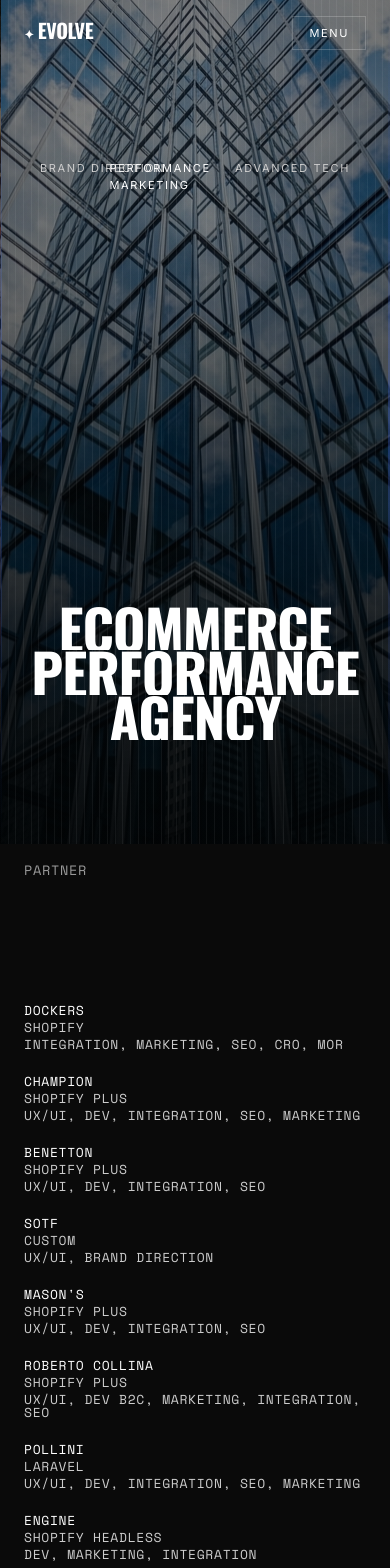
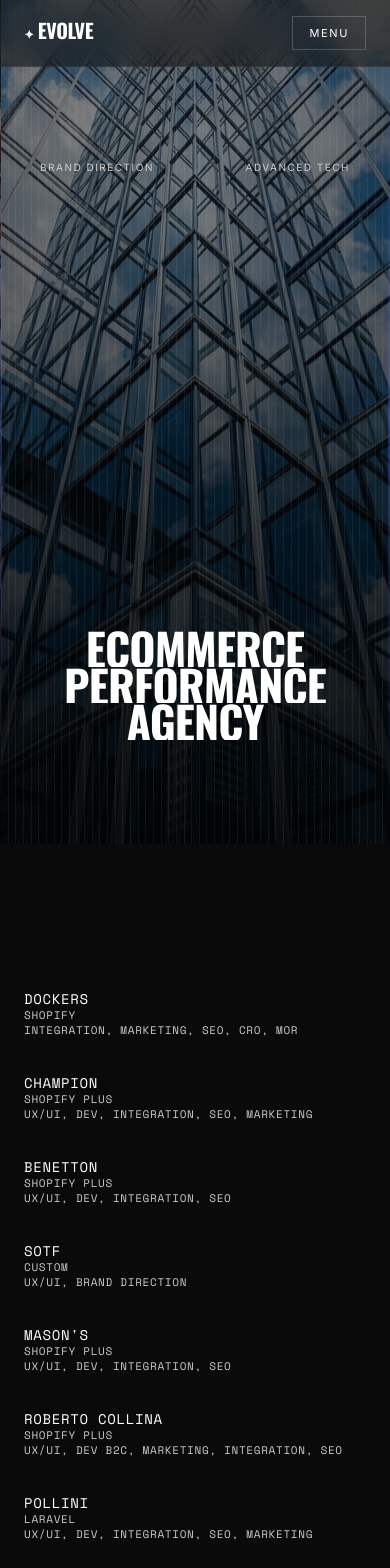
Before and after one commit to mattered-digital/Mattereddigital, a Next.js app: page / in a window 390 px wide. Shown: the top 1568 px of the page. Built offline with nearby package versions, Linux system fonts and the light colour scheme.

Commit message:
refactor: optimize responsive layout, typography, and UI components for improved mobile readability and navigation styling

```diff
--- a/app/globals.css
+++ b/app/globals.css
@@ -172,7 +172,7 @@
   }
 
   .hero-categories {
-    @apply relative z-20 flex w-full justify-between pt-8 px-4 text-[11px] uppercase tracking-label;
+    @apply relative z-20 flex w-full justify-between pt-8 px-4 text-[10px] sm:text-[11px] uppercase tracking-label;
   }
 
   .hero-categories .hero-cat {
@@ -180,7 +180,7 @@
   }
 
   .hero-categories .hero-cat:nth-child(2) {
-    @apply absolute left-1/2 -translate-x-1/2 text-white;
+    @apply absolute left-1/2 -translate-x-1/2 text-white hidden sm:block;
   }
 
   .hero-heading-wrap {
@@ -188,7 +188,7 @@
   }
 
   .hero-heading {
-    @apply text-hero leading-[0.8] w-full flex flex-col items-center justify-center text-white;
-    font-size: clamp(3.5rem, 8vw, 9.5rem);
+    @apply text-hero leading-[0.82] w-full flex flex-col items-center justify-center text-white;
+    font-size: clamp(2.8rem, 10vw, 9.5rem);
   }
 }
--- a/components/AgencyStatement.tsx
+++ b/components/AgencyStatement.tsx
@@ -81,12 +81,12 @@
       {/* Top large statement */}
       <div className="mx-auto w-full lg:max-w-[95%] lg:mx-0">
         <h2 className="agency-heading font-sans text-[28px] md:text-[38px] lg:text-[44px] font-medium leading-[1.1] tracking-tight md:tracking-[-0.02em] text-white">
-          We are an eCommerce agency. Not just execution, not isolated services. We provide brand direction, advanced tech, performance marketing and system integration as one connected approach. An end-to-end ecosystem designed to scale, perform and integrate seamlessly with existing platforms.
+          We are an eCommerce agency providing brand direction, advanced tech, and performance marketing. A connected ecosystem designed to scale seamlessly.
         </h2>
       </div>
 
       {/* Grid below */}
-      <div className="mt-20 md:mt-32 grid grid-cols-1 md:grid-cols-2 lg:grid-cols-6 gap-x-[2vw] gap-y-12">
+      <div className="mt-12 md:mt-32 grid grid-cols-1 md:grid-cols-2 lg:grid-cols-6 gap-x-[2vw] gap-y-6 md:gap-y-12">
 
         {/* The 4 grey boxes */}
         {serviceBlocks.map((block, i) => (
@@ -98,7 +98,7 @@
                 </p>
               )}
             </div>
-            <div className="bg-[#141414] h-[280px] md:h-[360px] w-full p-5 flex flex-col justify-between">
+            <div className="bg-[#141414] h-[180px] md:h-[360px] w-full p-5 flex flex-col justify-between">
               <h3 className="font-sans text-white text-[14px] leading-[1.2] font-medium whitespace-pre-line tracking-tight">
                 {block.title}
               </h3>
@@ -115,19 +115,13 @@
           </div>
           <div className="space-y-6 lg:space-y-8 pt-1">
             <p className="agency-paragraph font-sans text-gray-400 text-[13.5px] md:text-[14px] leading-[1.5] tracking-[-0.01em]">
-              Every eCommerce is already in motion. Processes, people, numbers,
-              decisions. Our job isn&apos;t to sit on top of it. It&apos;s to step inside.
+              Every eCommerce is in motion. We don&apos;t sit on top of it; we step inside.
             </p>
             <p className="agency-paragraph font-sans text-gray-400 text-[13.5px] md:text-[14px] leading-[1.5] tracking-[-0.01em]">
-              We work alongside teams, read the business, identify where energy is being
-              lost and where it needs to be amplified. We don&apos;t operate in silos: design,
-              technology and marketing move together, because that&apos;s how growth
-              becomes sustainable.
+              We identify lost energy and amplify growth. Design, tech, and marketing moving together—because that&apos;s how growth becomes sustainable.
             </p>
             <p className="agency-paragraph font-sans text-white text-[13.5px] md:text-[14px] leading-[1.5] tracking-[-0.01em]">
-              With in-house teams collaborating in real time, we reduce friction, align
-              decisions and turn complexity into structure. We don&apos;t add noise. We bring
-              direction.
+              We reduce friction, align decisions, and turn complexity into structure. We don&apos;t add noise. We bring direction.
             </p>
           </div>
         </div>
--- a/components/Nav.tsx
+++ b/components/Nav.tsx
@@ -59,7 +59,7 @@
   };
 
   return (
-    <header className="fixed inset-x-0 top-0 z-[110] px-6 py-4 md:px-10 lg:px-16">
+    <header className="fixed inset-x-0 top-0 z-[110] px-6 py-4 md:px-10 lg:px-16 bg-black/50 backdrop-blur-lg border-b border-white/5">
       <nav className="relative">
         {/* Main bar */}
         <div className="flex items-start justify-between text-sm">
@@ -80,8 +80,8 @@
           </div>
 
           {/* Right zone */}
-          <div className="flex items-start gap-6">
-            <div className="hidden text-right text-[11px] leading-relaxed text-gray-light md:block">
+          <div className="flex items-start gap-4 md:gap-6">
+            <div className="hidden text-right text-[11px] leading-relaxed text-gray-light xl:block">
               <p>hello@madeinevolve.com</p>
               <p>Modena, EST 2008©</p>
             </div>
--- a/components/ProjectTable.tsx
+++ b/components/ProjectTable.tsx
@@ -107,13 +107,13 @@
     <section ref={sectionRef} id="projects" className="relative min-h-screen py-0">
       {/* Header row */}
       <div className="section-shell relative z-20 py-4 md:py-8">
-        <div className="mono-row grid grid-cols-[1fr] gap-4 text-gray md:grid-cols-[1.2fr_1fr_1fr_1.5fr]">
+        <div className="mono-row hidden md:grid grid-cols-[1.2fr_1fr_1fr_1.5fr] gap-4 text-gray">
           <span>Partner</span>
-          <span className="hidden md:block">Platform</span>
-          <span className="hidden text-center md:block">
+          <span>Platform</span>
+          <span className="text-center">
             ( EVOLVE CASE STUDIES )
           </span>
-          <span className="hidden text-right md:block">Service</span>
+          <span className="text-right">Service</span>
         </div>
       </div>
 
@@ -156,20 +156,20 @@
               onFocus={() => showProjectImage(cs.id)}
               onBlur={hideProjectImage}
               onPointerEnter={() => showProjectImage(cs.id)}
-              className="cs-row mono-row group relative grid min-h-[56px] grid-cols-1 items-center gap-1 overflow-visible py-3 outline-none md:grid-cols-[1.2fr_1fr_1fr_1.5fr] md:gap-4 md:py-0"
+              className="cs-row mono-row group relative flex flex-col items-start gap-1 overflow-visible py-5 outline-none md:grid md:grid-cols-[1.2fr_1fr_1fr_1.5fr] md:items-center md:gap-4 md:py-0 md:min-h-[56px]"
             >
               <span className="pointer-events-none absolute left-0 right-0 top-1/2 z-0 h-5 -translate-y-1/2 scale-x-0 bg-white opacity-0 transition-[opacity,transform] duration-200 ease-out group-hover:scale-x-100 group-hover:opacity-100 group-focus:scale-x-100 group-focus:opacity-100" />
 
-              <span className="relative z-10 whitespace-nowrap text-[13px] font-medium leading-none text-white transition-colors duration-200 group-hover:text-black group-focus:text-black">
+              <span className="relative z-10 whitespace-nowrap text-[14px] font-medium leading-none text-white transition-colors duration-200 group-hover:text-black group-focus:text-black md:text-[13px]">
                 {cs.partner}
               </span>
-              <span className="relative z-10 whitespace-nowrap text-[13px] leading-none text-gray-light transition-colors duration-200 group-hover:text-black group-focus:text-black">
+              <span className="relative z-10 whitespace-nowrap text-[11px] leading-none text-gray-light transition-colors duration-200 group-hover:text-black group-focus:text-black md:text-[13px]">
                 {cs.platform}
               </span>
               <span className="relative z-10 hidden whitespace-nowrap text-center text-[13px] leading-none text-gray transition-colors duration-200 group-hover:text-black group-focus:text-black md:block">
                 {cs.index}
               </span>
-              <span className="relative z-10 text-left text-[13px] leading-none text-gray-light transition-colors duration-200 group-hover:text-black group-focus:text-black md:truncate md:text-right">
+              <span className="relative z-10 text-left text-[11px] leading-none text-gray-light transition-colors duration-200 group-hover:text-black group-focus:text-black md:truncate md:text-[13px] md:text-right">
                 {cs.services.join(", ")}
               </span>
             </div>
```
